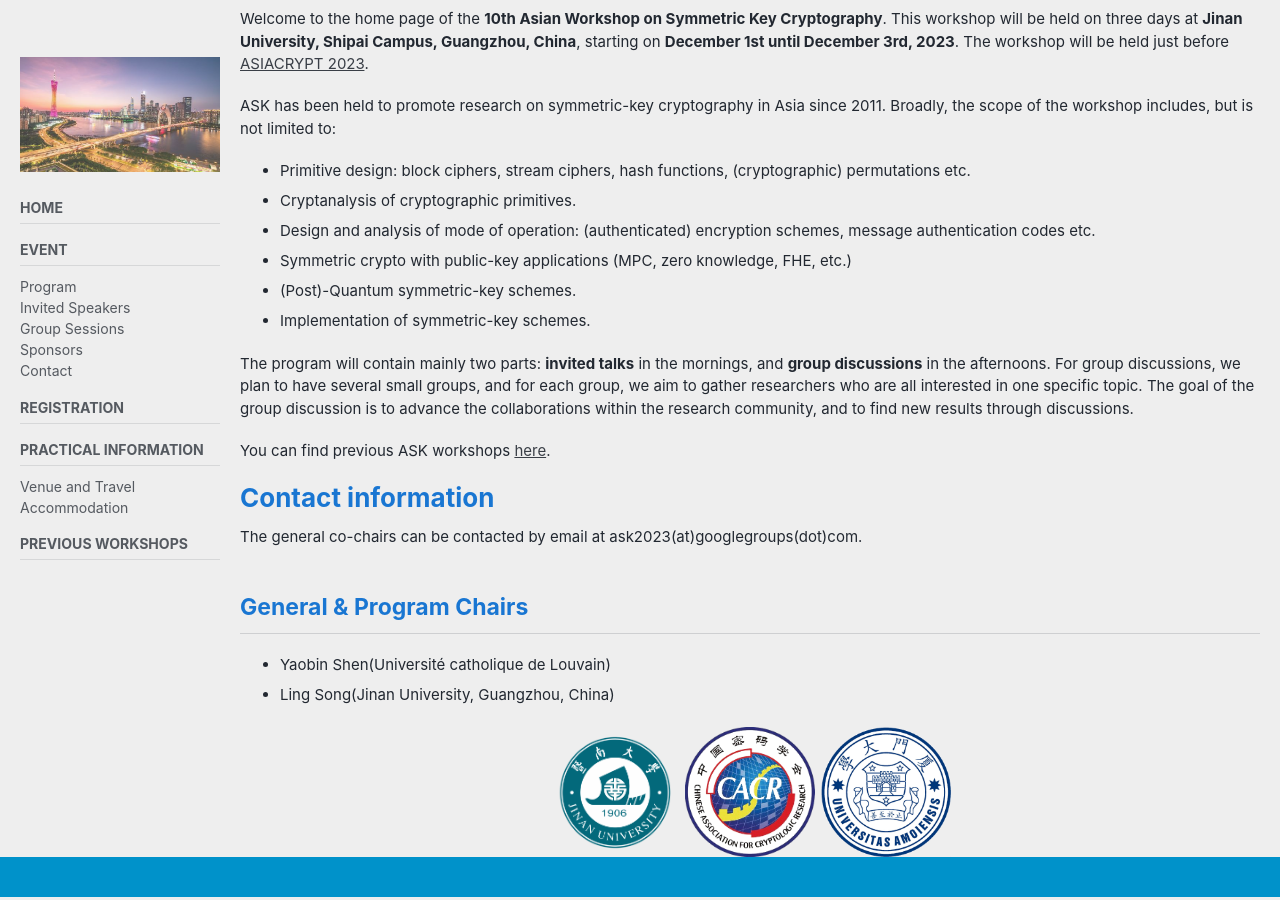
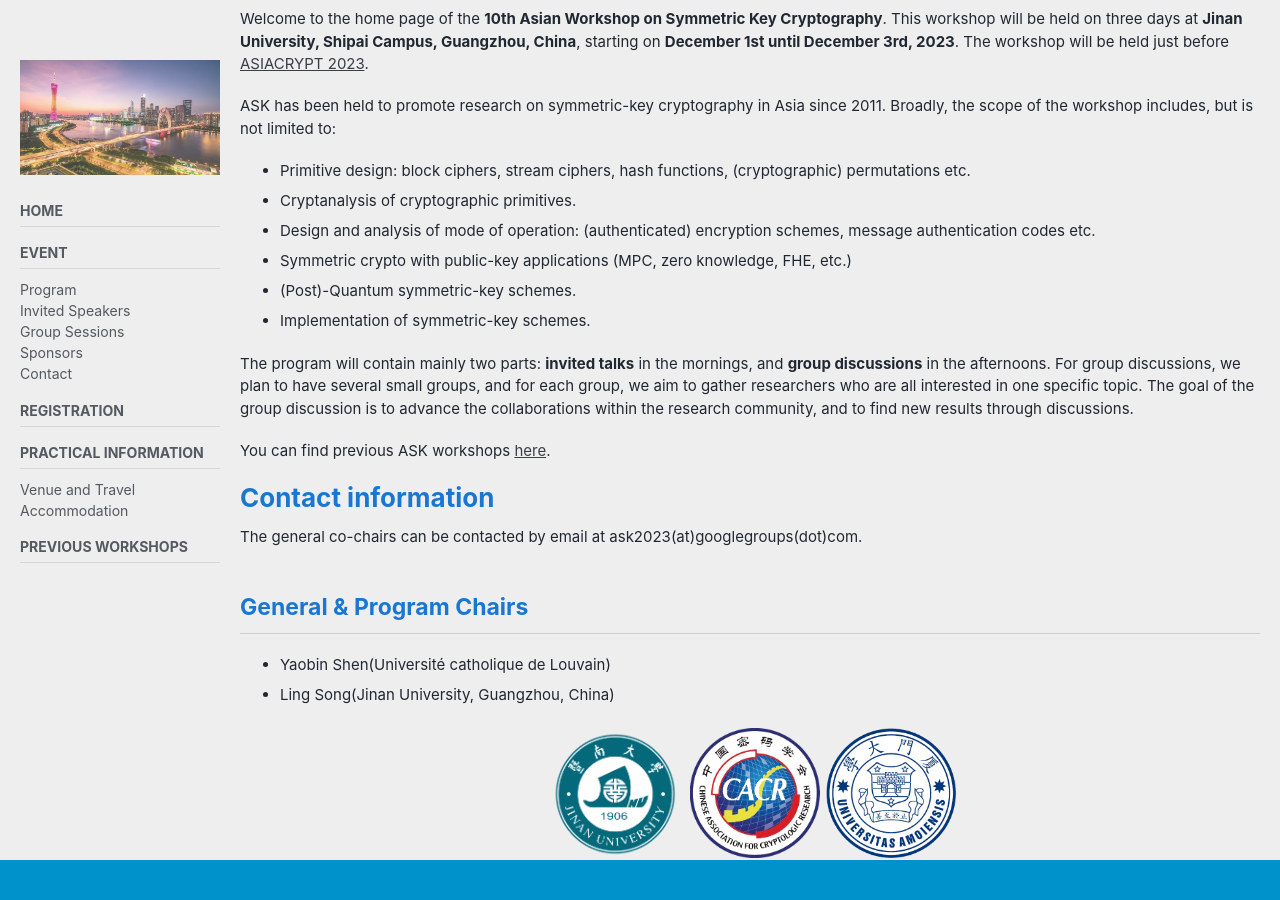
Before and after one commit to cryptanalysisbench/SATbench, a Jekyll site: the page built from index.md, in a window 1280 px wide and 900 px high, scrolled down 93 px. Built offline with Jekyll 4.4.1, drawn with Linux system fonts in a browser that asks for light colours; cached includes are drawn as plain includes; nearby versions of some CDN libraries.

Commit message:
Update index.md

```diff
--- a/index.md
+++ b/index.md
@@ -37,7 +37,7 @@ The general co-chairs can be contacted by email at ask2023(at)googlegroups(dot)c
 
 <div class="row text-center">
 <div class="col-lg-9 col-xxl-7 mx-auto">
-  <a href=""><img border="0" height="130" width="130" src="/assets/images/jnu.png" /></a>
+  <a href=""><img border="0" height="140" width="140" src="/assets/images/jnu.png" /></a>
   <a href=""><img border="0" src="/assets/images/cacr.png" height="130" width="130" /></a>
   <a href=""><img border="0" src="/assets/images/xmu.png" height="130" width="130" /></a>
 </div>
```
